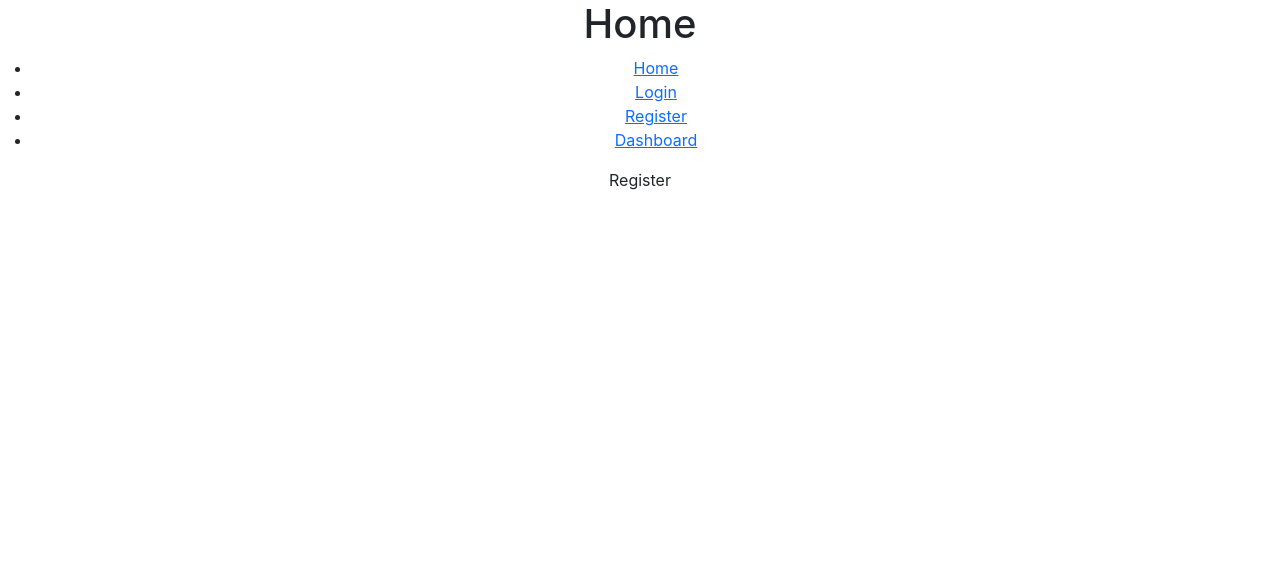
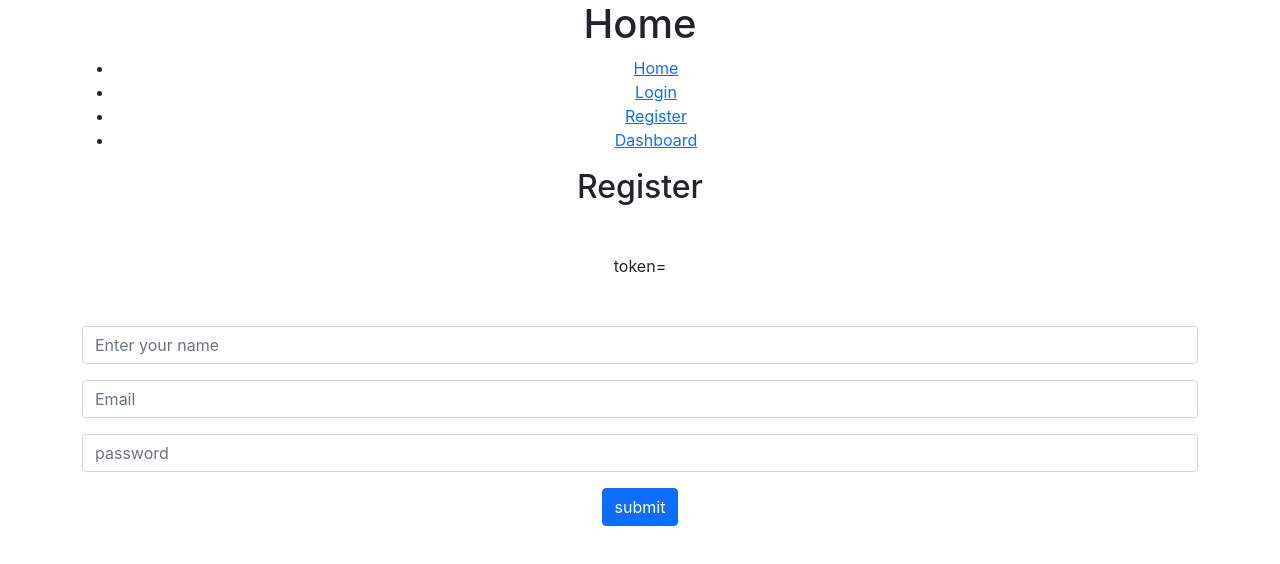
Before and after one commit to wtharden3/jwt-login-client, a React (Create React App) app: page /register in a window 1280 px wide. Shown: the top 564 px of the page. Built offline with nearby package versions, Linux system fonts and the light colour scheme.

Commit message:
started register

```diff
--- a/src/App.js
+++ b/src/App.js
@@ -13,12 +13,13 @@ import Dashboard from './components/Dashboard';
 
 function App() {
   const [isAuth, setIsAuth] = useState(false);
+  const [token, setToken] = useState('');
 
   const setAuth = boolean => {
     setIsAuth(boolean);
   }
   return (
-    <div className="App">
+    <div className="App container">
       <Router>
         <h1>Home</h1>
         <nav>
@@ -31,9 +32,9 @@ function App() {
         </nav>
         <Routes>
           <Route path="/" element={<div>Home</div>}></Route>
-          <Route path="/login" element={isAuth ? <Navigate replace to="/dashboard" /> : <Login setAuth={setAuth}/>} />
-          <Route path="/register" element={<Register setAuth={setAuth} />} />
-          <Route path="/dashboard" element={isAuth ? <Dashboard setAuth={setAuth}/> : <Navigate replace to="/login" />} />
+          <Route path="/login" element={isAuth ? <Navigate replace to="/dashboard" /> : <Login setAuth={setAuth} setToken={setToken}/>} />
+          <Route path="/register" element={<Register setAuth={setAuth} token={token} setToken={setToken}/>} />
+          <Route path="/dashboard" element={isAuth ? <Dashboard token={token} setToken={setToken}/> : <Navigate replace to="/login" />} />
         </Routes>
       </Router>
     </div>
--- a/src/components/Dashboard.js
+++ b/src/components/Dashboard.js
@@ -1,10 +1,16 @@
 import { Fragment } from "react";
 
-const Dashboard = ({setAuth}) => {
+const Dashboard = ({setAuth, setToken}) => {
+  const handleLogOut = (bool) => {
+    setAuth(false);
+    setToken('');
+    console.log(`did it`);
+  }
+
   return(
     <Fragment>
       <h1>Dashboard</h1>
-      <button onClick={() => setAuth(false)}>UN-Authenticate</button>
+      <button onClick={() => handleLogOut(false)}>Logout</button>
     </Fragment>
   );
 }
--- a/src/components/Login.js
+++ b/src/components/Login.js
@@ -1,6 +1,6 @@
 import { Fragment } from "react";
 
-const Login = ({setAuth}) => {
+const Login = ({setAuth, setToken}) => {
   return(
     <div>
       <p>Login</p>
--- a/src/components/Register.js
+++ b/src/components/Register.js
@@ -1,9 +1,74 @@
-import { Fragment } from "react";
+import { Fragment, useState } from "react";
 
-const Register = ({setAuth}) => {
+const Register = ({setAuth, token, setToken}) => {
+  const [name, setName] = useState('');
+  const [email, setEmail] = useState('');
+  const [password, setPassword] = useState('');
+  // const [token, setToken] = useState('');
+
+
+  const handleSubmit = async e => {
+    e.preventDefault();
+    try {
+      const url = `http://localhost:4848/auth/register`;
+      const bodyObj = {
+        name,
+        email,
+        password
+      };
+
+      const response = await fetch(url, {
+        method: 'POST',
+        headers: {
+          'Content-Type': 'application/json'
+        },
+        body: JSON.stringify(bodyObj)
+      });
+
+      const data = await response.json();
+      console.log(data);
+      setToken(data.token);
+      setAuth(data.token);
+
+    } catch (err) {
+      console.error(`[CLIENT 👋🏽]: ${err.message}`);
+
+    }
+
+
+  }
+
   return(
     <Fragment>
-      Register
+      <h2 className="my-3">Register</h2>
+      <p className="my-5">token={token}</p>
+      <form onSubmit={e => handleSubmit(e)}>
+        <input
+          type="text"
+          name="fullName"
+          placeholder="Enter your name"
+          value={name}
+          onChange={e => setName(e.target.value)}
+          className="form-control my-3"
+        />
+        <input
+          type="email"
+          name="email"
+          placeholder="Email"
+          value={email}
+          onChange={e => setEmail(e.target.value)}
+          className="form-control my-3"
+        />
+        <input
+          type="password"
+          name="password"
+          placeholder="password"
+          value={password}
+          onChange={e => setPassword(e.target.value)}
+          className="form-control my-3"
+        />
+        <input className="btn btn-primary" type="submit" value="submit" />
+      </form>
     </Fragment>
   );
 }
```
